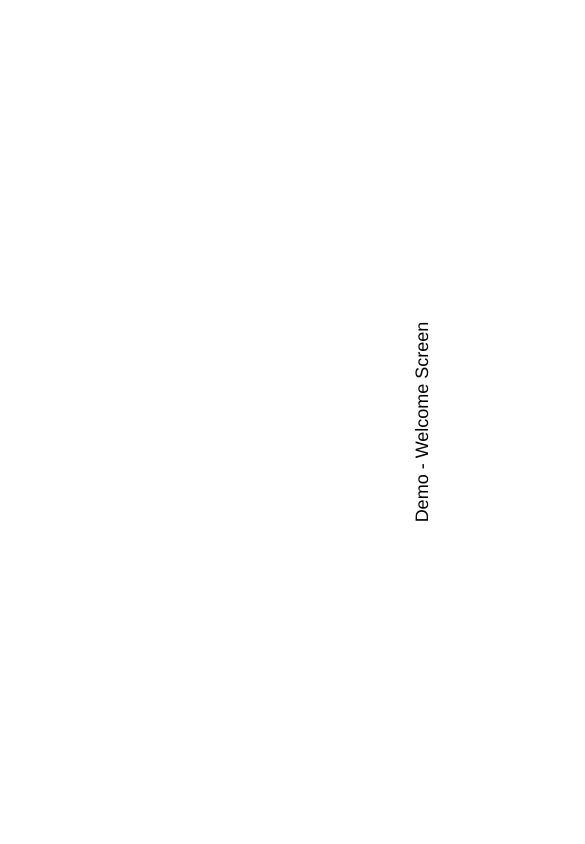
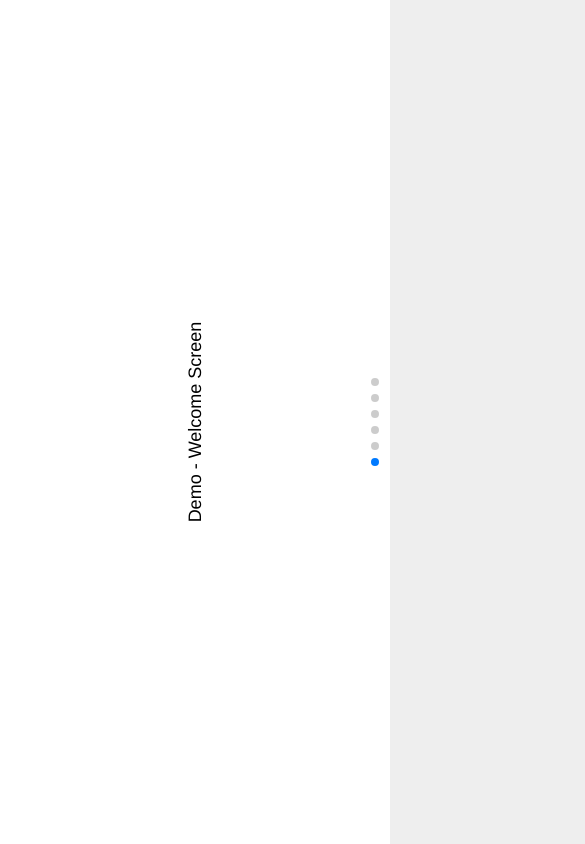
Before and after one commit to austinrivas/boonlang-menu, a React (Create React App) app: page / in a window 390 px wide. Shown: the top 844 px of the page, 585 px wide, since content can reach past the window. Built offline with nearby package versions, Linux system fonts and the light colour scheme.

Commit message:
updated screen orientation css

```diff
--- a/src/App.css
+++ b/src/App.css
@@ -8,14 +8,17 @@ body {
   height: 100%;
 }
 
+@media screen and (min-width: 320px) and (max-width: 767px) and (orientation: portrait) {
   html {
     transform: rotate(-90deg);
     transform-origin: left top;
     width: 100vh;
+    height: 100vw;
     overflow-x: hidden;
     position: absolute;
     top: 100%;
     left: 0;
+  }
 }
 
 body {
```
Lines whose indentation alone changed are shown as unchanged.
